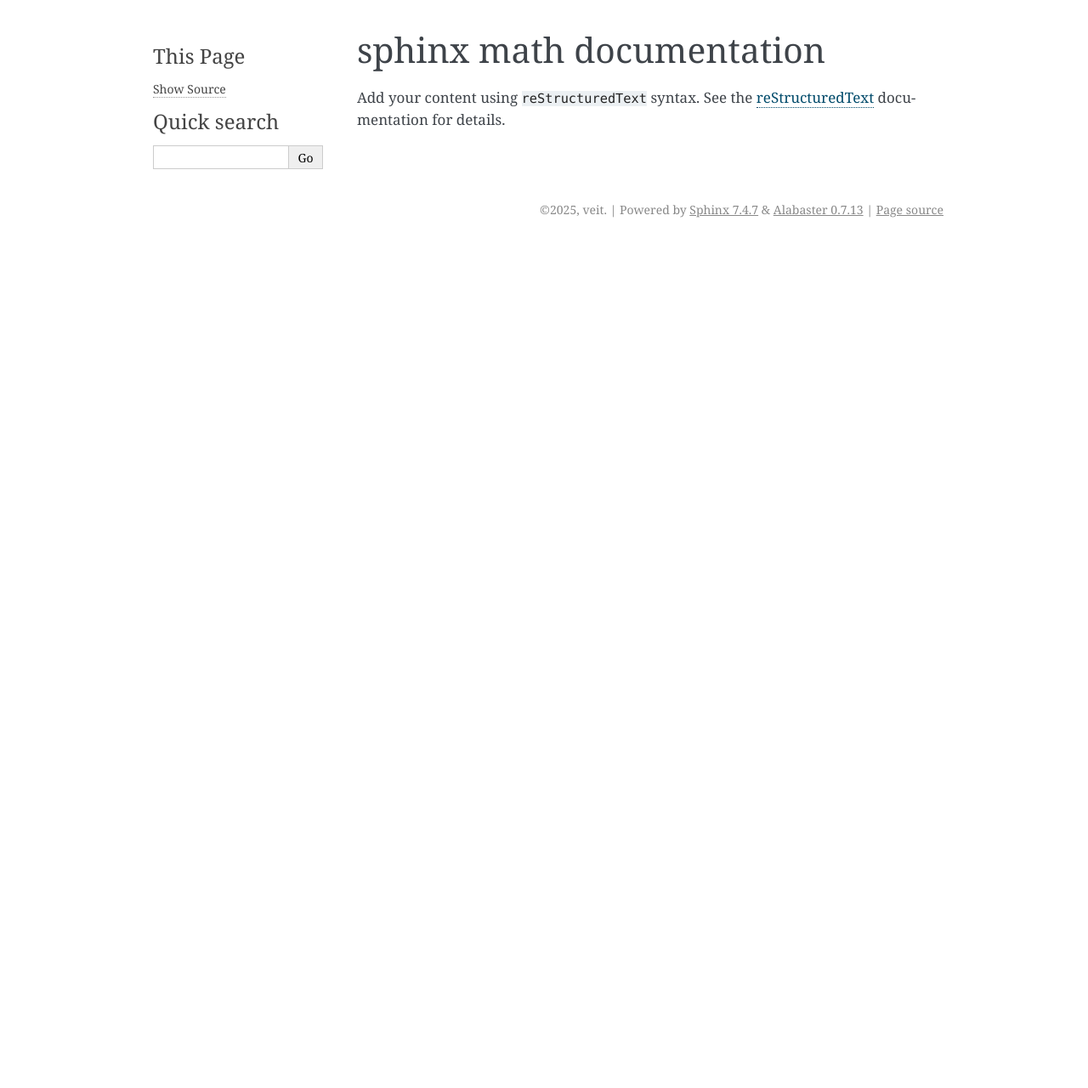
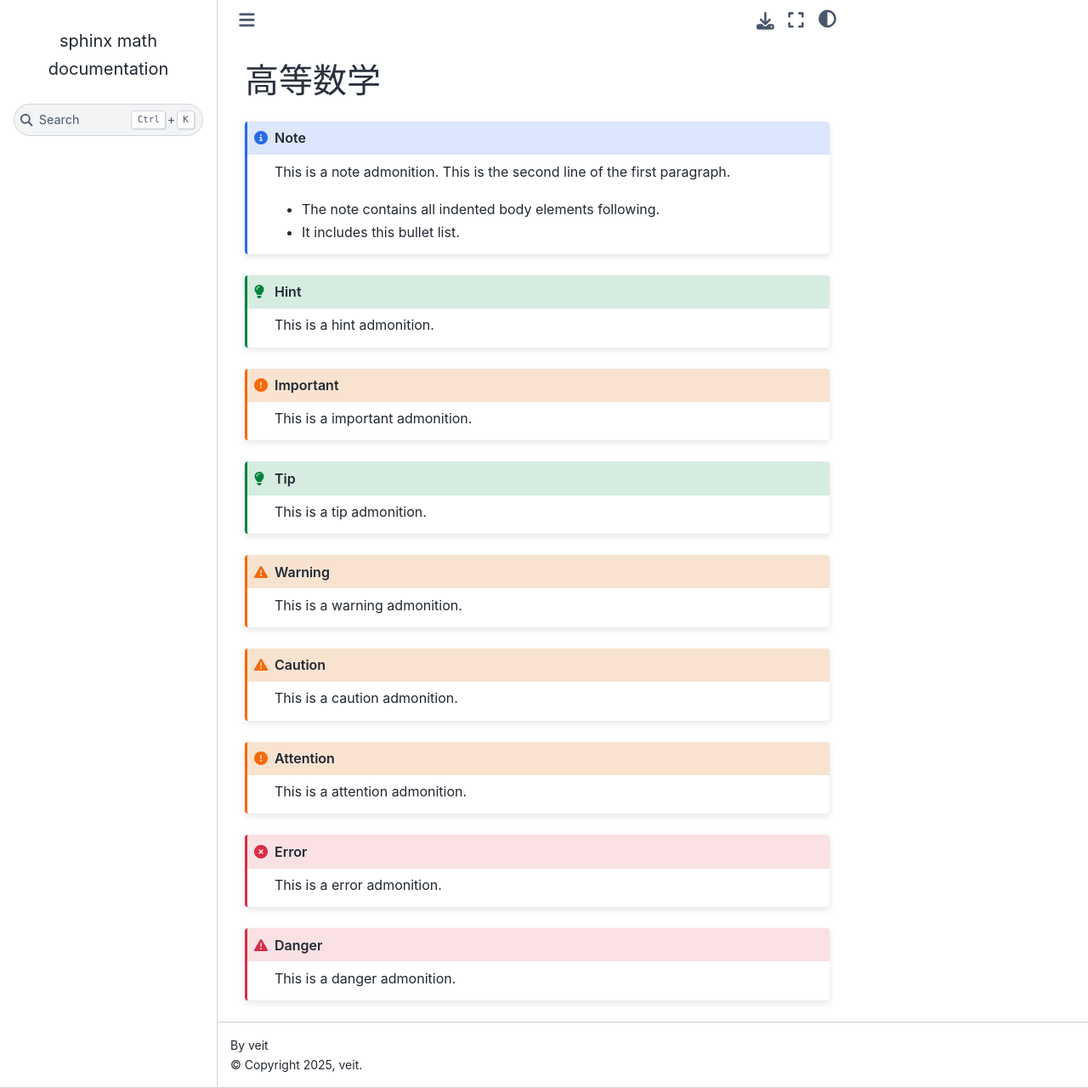
Before and after one commit to DHERO00123/Advanced_Mathematics, a Sphinx documentation site: the page built from source/index.rst, in a window 1280 px wide and 1280 px high. Shown: the whole window at 85% size. Built offline with Sphinx 7.4.7 and the Sphinx Book theme 1.1.4, drawn with Linux system fonts in a browser that asks for light colours.

Commit message:
添加好了主题

```diff
--- a/source/conf.py
+++ b/source/conf.py
@@ -13,7 +13,9 @@ author = 'veit'
 # -- General configuration ---------------------------------------------------
 # https://www.sphinx-doc.org/en/master/usage/configuration.html#general-configuration
 
-extensions = []
+extensions = [
+    "sphinx_book_theme"
+]
 
 templates_path = ['_templates']
 exclude_patterns = []
@@ -23,5 +25,5 @@ exclude_patterns = []
 # -- Options for HTML output -------------------------------------------------
 # https://www.sphinx-doc.org/en/master/usage/configuration.html#options-for-html-output
 
-html_theme = 'alabaster'
+html_theme = 'sphinx_book_theme'
 html_static_path = ['_static']
--- a/source/index.rst
+++ b/source/index.rst
@@ -3,14 +3,32 @@
    You can adapt this file completely to your liking, but it should at least
    contain the root `toctree` directive.
 
-sphinx math documentation
+高等数学
 =========================
 
-Add your content using ``reStructuredText`` syntax. See the
-`reStructuredText <https://www.sphinx-doc.org/en/master/usage/restructuredtext/index.html>`_
-documentation for details.
 
+.. note:: This is a note admonition.
+ This is the second line of the first paragraph.
 
+ - The note contains all indented body elements
+   following.
+ - It includes this bullet list.
+
+.. hint:: This is a hint admonition.
+
+.. important:: This is a important admonition.
+
+.. tip:: This is a tip admonition.
+
+.. warning:: This is a warning admonition.
+
+.. caution:: This is a caution admonition.
+
+.. attention:: This is a attention admonition.
+
+.. error:: This is a error admonition.
+
+.. danger:: This is a danger admonition.
 .. toctree::
    :maxdepth: 2
    :caption: Contents:
```
